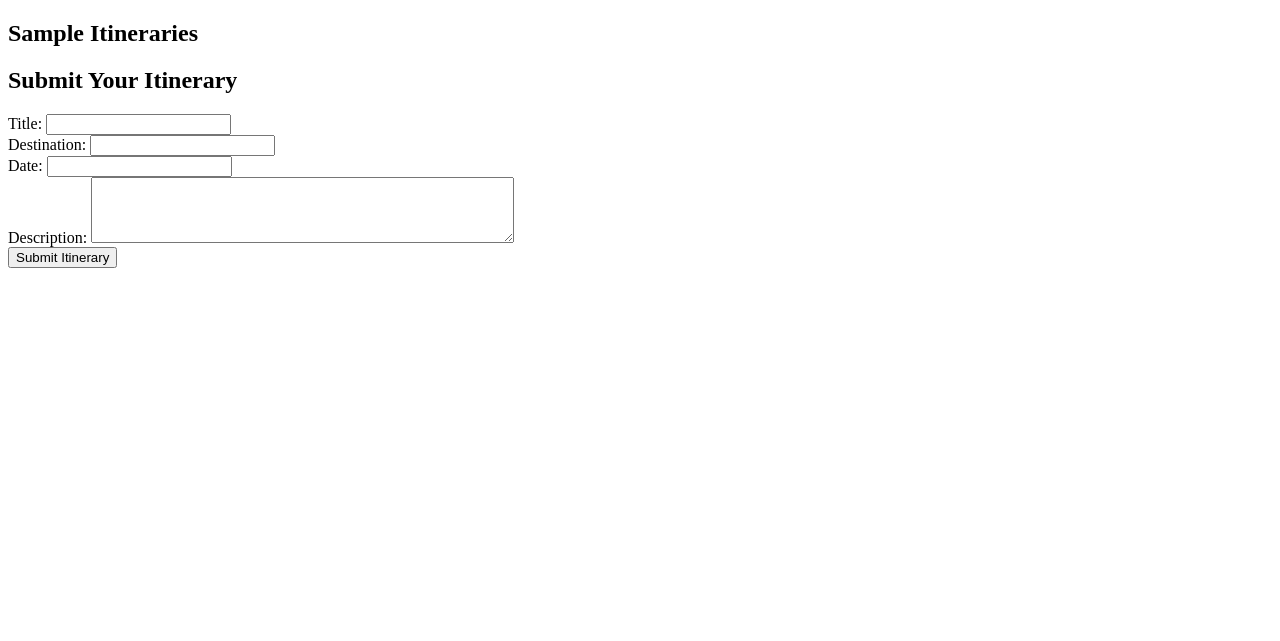
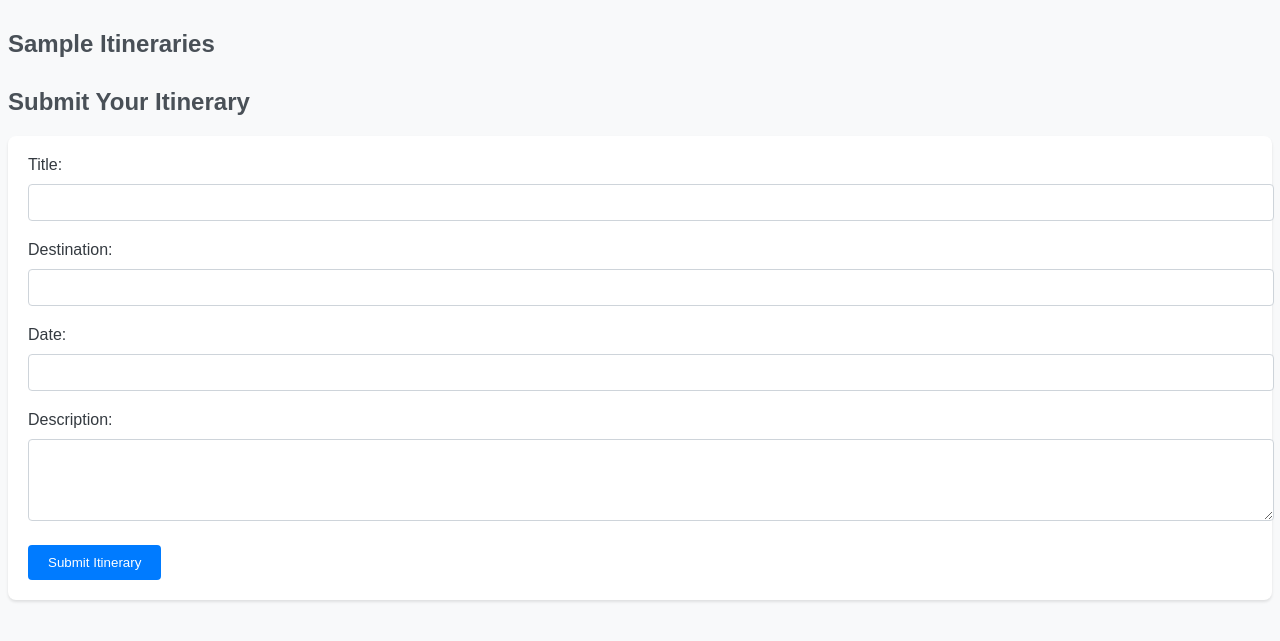
Before and after one commit to ThunderMan12/CS421_FinalProject, a Flask app: template templates/sampleIteneraries.html in a window 1280 px wide. Shown: the top 641 px of the page. Run offline with Flask 3, Linux system fonts and the light colour scheme; the template is opened without the code that fills it, so the values that code supplies are empty.

Commit message:
css files

```diff
--- a/Main.py
+++ b/Main.py
@@ -2,16 +2,22 @@ from flask import Flask, render_template, request, redirect, url_for
 from flask_sqlalchemy import SQLAlchemy
 from werkzeug.security import generate_password_hash, check_password_hash
 import os
+import re
 
 app = Flask(__name__)
 app.config['SECRET_KEY'] = 'your_secret_key'
-app.config['SQLALCHEMY_DATABASE_URI'] = 'sqlite:///users.db'
+import os
+
+# Get the instance folder path
+instance_path = os.path.join(app.root_path, 'instance')
+
+# Set the correct database URI using the instance folder path
+app.config['SQLALCHEMY_DATABASE_URI'] = f'sqlite:///{os.path.join(instance_path, "users.db")}'
 app.config['SQLALCHEMY_TRACK_MODIFICATIONS'] = False
 db = SQLAlchemy(app)
 
 # Define the User model
 class User(db.Model):
-
     id = db.Column(db.Integer, primary_key=True)
     username = db.Column(db.String(80), unique=True, nullable=False)
     email = db.Column(db.String(120), unique=True, nullable=False)
@@ -36,25 +42,12 @@ if not os.path.exists('users.db'):
     with app.app_context():
         db.create_all()
 
-    def save(self):
-        with open(app.config['DATABASE_FILE'], 'a') as f:
-            f.write(f'{self.username}:{self.password}\n')
-
-    @staticmethod
-    def find_by_username(username):
-        with open(app.config['DATABASE_FILE'], 'r') as f:
-            for line in f:
-                data = line.strip().split(':')
-                if data[0] == username:
-                    return User(data[0], data[1])
-        return None
-
 @app.route('/login', methods=['POST'])
 def logins():
     username = request.form['username']
     password = request.form['password']
 
-    user = User.find_by_username(username)
+    user = User.query.filter_by(username=username).first()
 
     if user:
         if user.check_password(password):
@@ -70,7 +63,7 @@ def register():
     password = request.form['password']
 
     # Check if username already exists
-    existing_user = User.find_by_username(username)
+    existing_user = User.query.filter_by(username=username).first()
     if existing_user:
         return render_template('index.html', error='Username already exists')
 
@@ -79,8 +72,9 @@ def register():
         return render_template('index.html', error='Invalid password. It must contain at least one lowercase letter, one uppercase letter, and end with a number.')
 
     try:
-        new_user = User(username=username, password=password)
-        new_user.save()
+        new_user = User(username=username, email='', firstname='', lastname='', password=password, role='')
+        db.session.add(new_user)
+        db.session.commit()
     except Exception as e:
         return render_template('index.html', error='An error occurred while creating the account.')
 
@@ -90,32 +84,7 @@ def register():
 def userprofile(username):
     return render_template('user_profile.html', username=username)
 
-
-
-
-
-
-@app.route ('/')
-def index():
-    return render_template('index.html')
-
-@app.route ('/login')
-def login():
-    return render_template('login.html')
-
-@app.route ('/itianeraries')
-def itineraries():
-    return render_template('sampleIteneraries.html')
-
-@app.route ('/myprofile')
-def myprofile():
-    return render_template('userProfile.html')
-
-@app.route('/signup')
-def signup():
-    return render_template('signup.html')
-
-
+# ... (existing routes and view functions)
 
 if __name__ == '__main__':
     app.run(debug=True)
--- a/static/sampleIteneraries.css
+++ b/static/sampleIteneraries.css
@@ -0,0 +1,100 @@
+body {
+    background-color: #f8f9fa;
+    color: #343a40;
+    font-family: Arial, sans-serif;
+}
+
+h2 {
+    margin-top: 30px;
+    color: #495057;
+}
+
+form {
+    background-color: #fff;
+    padding: 20px;
+    border-radius: 8px;
+    box-shadow: 0 2px 3px rgba(0,0,0,0.1);
+    margin-bottom: 20px;
+}
+
+form label {
+    display: block;
+    margin-bottom: 10px;
+}
+
+form input[type="text"],
+form input[type="email"],
+form input[type="tel"],
+form input[type="number"],
+form textarea,
+form select {
+    width: 100%;
+    padding: 10px;
+    border-radius: 4px;
+    border: 1px solid #ced4da;
+    margin-bottom: 20px;
+}
+
+form input[type="submit"] {
+    background-color: #007bff;
+    color: #fff;
+    padding: 10px 20px;
+    border-radius: 4px;
+    border: none;
+    cursor: pointer;
+    transition: background-color 0.2s;
+}
+
+form input[type="submit"]:hover {
+    background-color: #0056b3;
+}
+body {
+    background-color: #f8f9fa;
+    color: #343a40;
+    font-family: Arial, sans-serif;
+}
+
+h2 {
+    margin-top: 30px;
+    color: #495057;
+}
+
+form {
+    background-color: #fff;
+    padding: 20px;
+    border-radius: 8px;
+    box-shadow: 0 2px 3px rgba(0,0,0,0.1);
+    margin-bottom: 20px;
+}
+
+form label {
+    display: block;
+    margin-bottom: 10px;
+}
+
+form input[type="text"],
+form input[type="email"],
+form input[type="tel"],
+form input[type="number"],
+form textarea,
+form select {
+    width: 100%;
+    padding: 10px;
+    border-radius: 4px;
+    border: 1px solid #ced4da;
+    margin-bottom: 20px;
+}
+
+form input[type="submit"] {
+    background-color: #007bff;
+    color: #fff;
+    padding: 10px 20px;
+    border-radius: 4px;
+    border: none;
+    cursor: pointer;
+    transition: background-color 0.2s;
+}
+
+form input[type="submit"]:hover {
+    background-color: #0056b3;
+}
```
Also changed, not shown: static/contactUs.css (+63 -0 lines), static/index.css (+26 -16 lines), static/login.css (+51 -63 lines), static/userProfile.css (+45 -0 lines).
